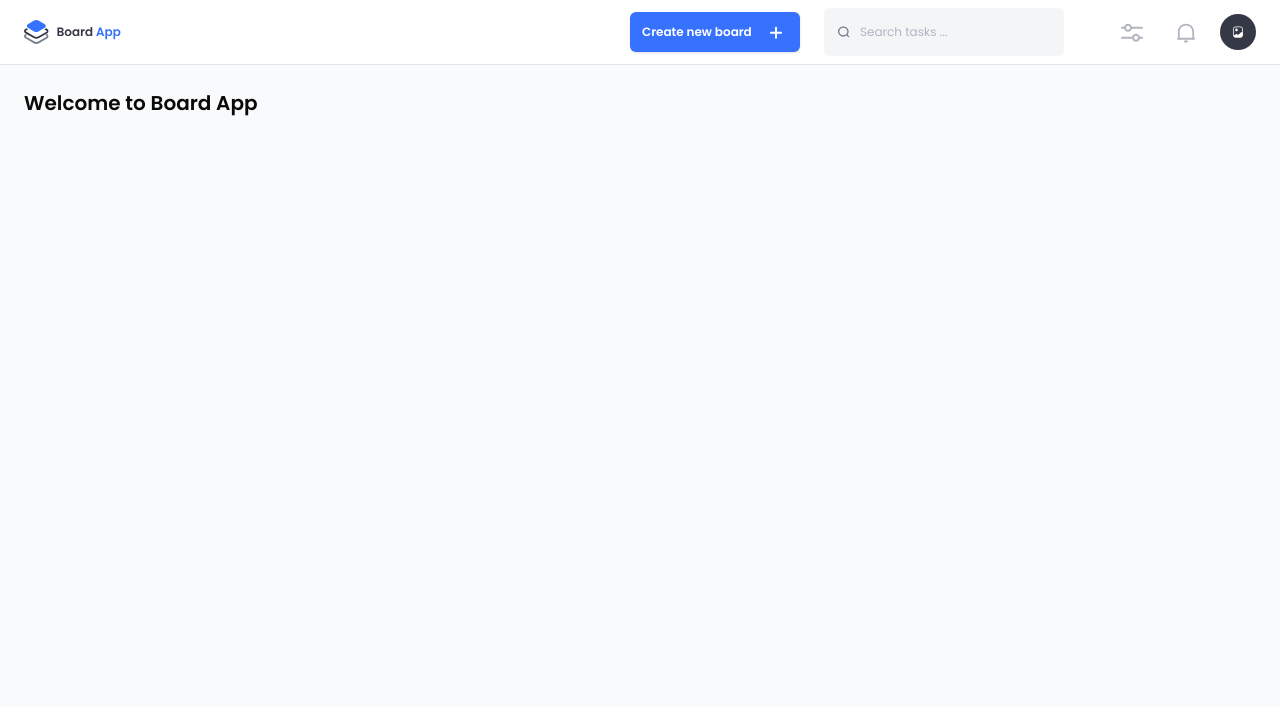
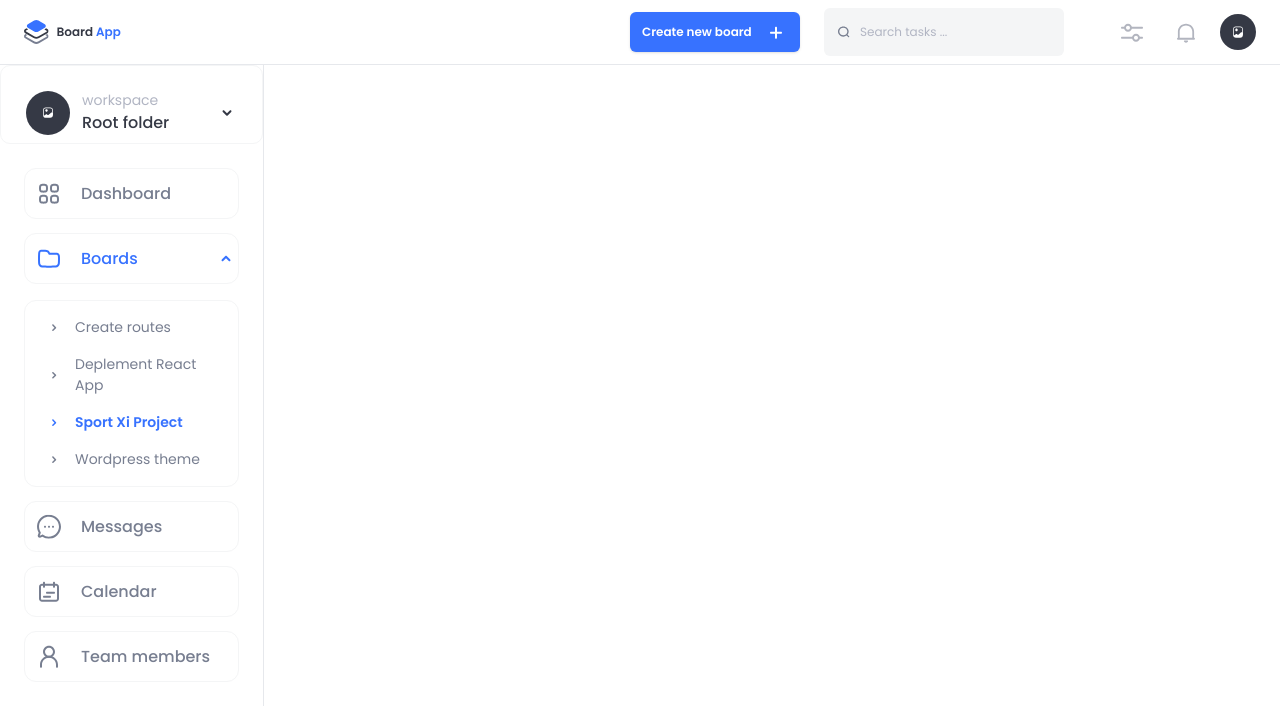
Before and after one commit to ashenthiwanka99/visionexdigital-board-app, a Next.js app: page / in a window 1280 px wide. Shown: the top 706 px of the page. Built offline with nearby package versions, Linux system fonts and the light colour scheme.

Commit message:
sidebar-wip
added comp
fixed css

```diff
--- a/src/app/globals.css
+++ b/src/app/globals.css
@@ -54,8 +54,13 @@ body {
 }
 
 .svg-filter-white {
-  filter: brightness(0) saturate(100%) invert(100%) sepia(0%) saturate(0%)
-    hue-rotate(0deg) brightness(100%) contrast(100%);
+  filter: brightness(0) saturate(100%) invert(85%) sepia(69%) saturate(0%)
+    hue-rotate(323deg) brightness(109%) contrast(102%);
+}
+
+.svg-filter-primary-500 {
+  filter: brightness(0) saturate(100%) invert(38%) sepia(91%) saturate(2882%)
+    hue-rotate(212deg) brightness(100%) contrast(102%);
 }
 
 /* Neutral Colors */
--- a/src/app/page.tsx
+++ b/src/app/page.tsx
@@ -1,15 +1,18 @@
 "use client";
 
 import Header from "@/components/layout/Header";
+import Sidebar from "@/components/layout/Sidebar";
 
-export default function Home() {
+export default function Page() {
   return (
-    <main className="min-h-screen bg-gray-50">
+    <div className="min-h-screen bg-white">
       <Header />
-      <div className="p-6">
-        {/* Page content goes here */}
-        <h1 className="text-xl font-semibold">Welcome to Board App</h1>
+      <div className="grid grid-cols-1 md:grid-cols-[264px_1fr]">
+        <Sidebar />
+        <main className="p-4 md:p-6">
+
+        </main>
       </div>
-    </main>
+    </div>
   );
 }
--- a/src/components/layout/Header.tsx
+++ b/src/components/layout/Header.tsx
@@ -16,7 +16,7 @@ import Logo from "@/images/logos/Logo_Text.svg";
 
 export default function Header() {
     return (
-        <header className="w-full border-b border-neutral-200 bg-white">
+        <header className="w-full border-b border-[#E6E8EC] bg-white">
             <div className="flex items-center justify-between px-4 py-2 md:px-6">
 
                 <div className="flex items-center">
--- /dev/null
+++ b/src/components/layout/Sidebar.tsx
@@ -0,0 +1,33 @@
+"use client";
+
+import SidebarWorkspaceCard from "@/components/ui/SidebarWorkspaceCard";
+import SidebarSection from "@/components/ui/SidebarSection";
+import data from "@/data/sidebar.json";
+import { sidebarIconRegistry } from "@/data/sidebarIconRegistry";
+import type { SidebarItem } from "@/types/SidebarTypes";
+
+export default function Sidebar() {
+    const items = data as SidebarItem[];
+
+    return (
+        <aside className="w-full md:w-[264px] min-h-[calc(100vh-64px)] border-r md:border-r border-[#E6E8EC] bg-white p-0">
+            <SidebarWorkspaceCard
+                title="Root folder"
+                subtitle="workspace"
+                className="pt-[24px] pl-[25px] pr-[23px] mb-[24px]"
+            />
+
+            <div className="pl-[24px] pr-[24px] space-y-3.5">
+                {items.map((item) => (
+                    <SidebarSection
+                        key={item.id}
+                        icon={sidebarIconRegistry[item.iconKey]}
+                        title={item.title}
+                        defaultOpen={item.defaultOpen}
+                        subItems={item.subItems}
+                    />
+                ))}
+            </div>
+        </aside>
+    );
+}
--- /dev/null
+++ b/src/components/ui/CustomLabel.tsx
@@ -0,0 +1,61 @@
+"use client";
+
+import React, { HTMLAttributes } from "react";
+import clsx from "clsx";
+import { Align, VAlign } from "@/types/LabelTypes";
+
+interface LabelProps extends HTMLAttributes<HTMLSpanElement> {
+    text?: string;
+    fontFamily?: string;
+    fontWeight?: string;
+    fontSize?: number | string;
+    lineHeight?: string;
+    color?: string;
+    align?: Align;
+    vAlign?: VAlign;
+    className?: string;
+}
+
+export default function Label({
+    text,
+    children,
+    fontFamily = "font-poppins",
+    fontWeight = "font-normal",
+    fontSize = "text-sm",
+    lineHeight = "leading-normal",
+    color = "text-neutral-800",
+    align = "left",
+    vAlign = "bottom",
+    className,
+    style,
+    ...props
+}: LabelProps) {
+    const sizeClass = typeof fontSize === "string" ? fontSize : undefined;
+    const inlineStyle: React.CSSProperties = {
+        ...(typeof fontSize === "number" ? { fontSize: `${fontSize}px` } : {}),
+        ...(vAlign ? { verticalAlign: vAlign } : {}),
+        ...style,
+    };
+
+    return (
+        <span
+            {...props}
+            style={inlineStyle}
+            className={clsx(
+                fontFamily,
+                fontWeight,
+                sizeClass ?? undefined,
+                lineHeight,
+                color,
+                {
+                    "text-left": align === "left",
+                    "text-center": align === "center",
+                    "text-right": align === "right",
+                },
+                className
+            )}
+        >
+            {text ?? children}
+        </span>
+    );
+}
--- /dev/null
+++ b/src/components/ui/SidebarSection.tsx
@@ -0,0 +1,112 @@
+"use client";
+
+import { useEffect, useState } from "react";
+import clsx from "clsx";
+import SvgIcon from "@/components/ui/SvgIcon";
+import { IconProp } from "@/types/IconTypes";
+
+import ArrowUpIcon from "@/images/icons/Arrow_Up.svg";
+import ArrowRightIcon from "@/images/icons/Arrow_Right.svg";
+import Label from "./CustomLabel";
+
+type SubItem = {
+    id: string;
+    label: string;
+    selected?: boolean;
+};
+
+type Props = {
+    icon: IconProp;
+    title: string;
+    open?: boolean;
+    defaultOpen?: boolean;
+    className?: string;
+    subItems?: SubItem[];
+    onToggle?: (open: boolean) => void;
+    onSubClick?: (id: string) => void;
+};
+
+export default function SidebarSection({
+    icon,
+    title,
+    open,
+    defaultOpen = false,
+    className,
+    subItems = [],
+    onToggle,
+    onSubClick,
+}: Props) {
+    const [isOpen, setIsOpen] = useState<boolean>(open ?? defaultOpen);
+
+    useEffect(() => {
+        if (open !== undefined) setIsOpen(open);
+    }, [open]);
+
+    const active = isOpen;
+
+    const handleToggle = () => {
+        const next = !isOpen;
+        if (open === undefined) setIsOpen(next);
+        onToggle?.(next);
+    };
+
+    return (
+        <div className={clsx("w-full", className)}>
+            <button
+                onClick={handleToggle}
+                className={clsx(
+                    "w-full flex items-center rounded-[12px] border border-neutral-7 bg-white",
+                    "pt-[12px] pb-[12px] pl-[12px]"
+                )}
+            >
+                <div className="flex items-center gap-5 flex-1">
+                    <SvgIcon
+                        icon={icon}
+                        size={24}
+                        className={clsx(active && "svg-filter-primary-500")}
+                        color={active ? undefined : "neutral-4"}
+                    />
+                    <Label
+                        text={title}
+                        fontWeight="font-medium"
+                        fontSize={16}
+                        color={active ? "text-primary-500" : "text-neutral-4"}
+                    />
+                </div>
+
+                {subItems.length > 0 && active && (
+                    <SvgIcon
+                        icon={ArrowUpIcon}
+                        size={24}
+                        className="svg-filter-primary-500"
+                    />
+                )}
+            </button>
+
+            {isOpen && subItems.length > 0 && (
+                <div className="mt-4 rounded-[12px] border border-neutral-7 bg-white px-5 py-4 space-y-4">
+                    {subItems.map((s) => (
+                        <button
+                            key={s.id}
+                            onClick={() => onSubClick?.(s.id)}
+                            className="w-full flex items-center gap-3"
+                        >
+                            <SvgIcon
+                                icon={ArrowRightIcon}
+                                size={18}
+                                className={clsx(s.selected && "svg-filter-primary-500")}
+                                color={s.selected ? undefined : "neutral-4"}
+                            />
+                            <Label
+                                text={s.label}
+                                fontSize={14}
+                                fontWeight={s.selected ? "font-semibold" : "font-normal"}
+                                color={s.selected ? "text-primary-500" : "text-neutral-4"}
+                            />
+                        </button>
+                    ))}
+                </div>
+            )}
+        </div>
+    );
+}
--- /dev/null
+++ b/src/components/ui/SidebarWorkspaceCard.tsx
@@ -0,0 +1,41 @@
+"use client";
+
+import clsx from "clsx";
+import SvgIcon from "@/components/ui/SvgIcon";
+import ImagePlaceholder from "@/components/ui/CustomImagePlaceholder";
+import ArrowDownIcon from "@/images/icons/Arrow_Down.svg";
+import Label from "./CustomLabel";
+
+type Props = {
+    title: string;
+    subtitle?: string;
+    className?: string;
+};
+
+export default function SidebarWorkspaceCard({
+    title,
+    subtitle,
+    className,
+}: Props) {
+    return (
+        <div
+            className={clsx(
+                "w-full flex items-center rounded-[10px] border border-neutral-7 bg-white px-3 py-2",
+                className
+            )}
+        >
+            <div className="flex items-center gap-3">
+                <ImagePlaceholder size={44} />
+                <div className="flex flex-col">
+                    <Label text={subtitle} fontSize={14} color="text-neutral-5" lineHeight="24" />
+                    <Label text={title} fontSize={16} color="text-neutral-3" lineHeight="24" fontWeight="font-medium" />
+                </div>
+            </div>
+
+            <div className="ml-auto">
+                <SvgIcon icon={ArrowDownIcon} size={24} color="neutral-3" />
+            </div>
+        </div>
+
+    );
+}
--- /dev/null
+++ b/src/data/sidebar.json
@@ -0,0 +1,18 @@
+[
+  { "id": "dashboard", "title": "Dashboard", "iconKey": "dashboard", "route": "/dashboard" },
+  {
+    "id": "boards",
+    "title": "Boards",
+    "iconKey": "folder",
+    "defaultOpen": true,
+    "subItems": [
+      { "id": "create-routes", "label": "Create routes" },
+      { "id": "deplement-react-app", "label": "Deplement React App" },
+      { "id": "sport-xi-project", "label": "Sport Xi Project", "selected": true },
+      { "id": "wordpress-theme", "label": "Wordpress theme" }
+    ]
+  },
+  { "id": "messages", "title": "Messages", "iconKey": "messages", "route": "/messages" },
+  { "id": "calendar", "title": "Calendar", "iconKey": "calendar", "route": "/calendar" },
+  { "id": "team-members", "title": "Team members", "iconKey": "team", "route": "/team" }
+]
--- /dev/null
+++ b/src/data/sidebarIconRegistry.tsx
@@ -0,0 +1,16 @@
+import type { IconProp } from "@/types/IconTypes";
+import Dashboard from "@/images/icons/Grid.svg";
+import Folder from "@/images/icons/Folder.svg";
+import Messages from "@/images/icons/Message.svg";
+import Calendar from "@/images/icons/Calendar.svg";
+import Team from "@/images/icons/User.svg";
+
+export const sidebarIconRegistry = {
+  dashboard: Dashboard as IconProp,
+  folder: Folder as IconProp,
+  messages: Messages as IconProp,
+  calendar: Calendar as IconProp,
+  team: Team as IconProp,
+} as const;
+
+export type SidebarIconKey = keyof typeof sidebarIconRegistry;
--- /dev/null
+++ b/src/types/LabelTypes.tsx
@@ -0,0 +1,7 @@
+export type Align = "left" | "center" | "right";
+export type VAlign = "top" | "middle" | "bottom";
+
+export interface LabelAlignProps {
+  align?: Align;
+  vAlign?: VAlign;
+}
--- /dev/null
+++ b/src/types/SidebarTypes.tsx
@@ -0,0 +1,19 @@
+import type { SidebarIconKey } from "@/data/sidebarIconRegistry";
+
+export interface SidebarSubItem {
+  id: string;
+  label: string;
+  route?: string;
+  selected?: boolean;
+}
+
+export interface SidebarItem {
+  id: string;
+  title: string;
+  iconKey: SidebarIconKey;
+  route?: string;
+  defaultOpen?: boolean;
+  subItems?: SidebarSubItem[];
+}
+
+export type SidebarData = SidebarItem[];
```
